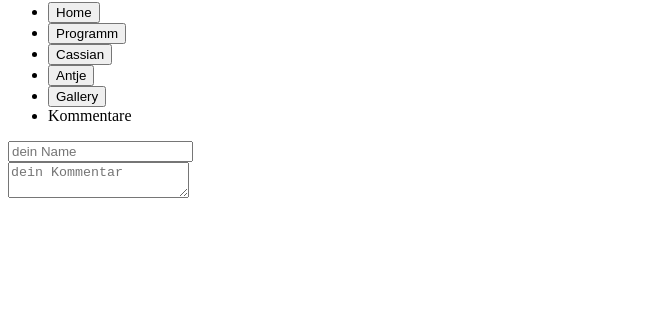
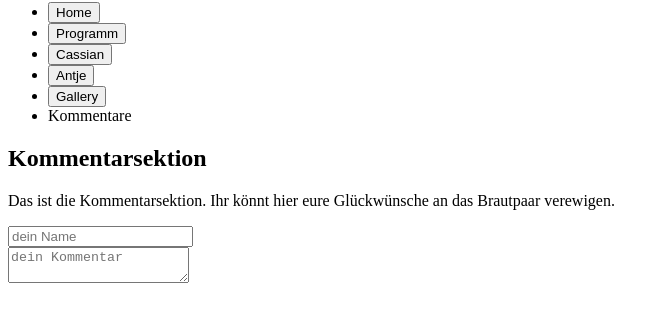
Before and after one commit to Tittendachs666/Hochzeit, a plain HTML site: page Kommentare.html in a window 1280 px wide. Shown: the part 78-400 px from the top of the page, without its empty margins (0-669 px from the left). Drawn offline with Linux system fonts and the light colour scheme.

Commit message:
h2+beschreibung

```diff
--- a/Kommentare.html
+++ b/Kommentare.html
@@ -53,6 +53,12 @@
          </ul>
         </nav>
 
+        <h2>
+         Kommentarsektion
+        </h2>
+
+        <p>Das ist die Kommentarsektion. Ihr könnt hier eure Glückwünsche an das Brautpaar verewigen.</p>
+
 
         <form>
 	  <input name="name" placeholder="dein Name" type="text" required /><br/>
```
